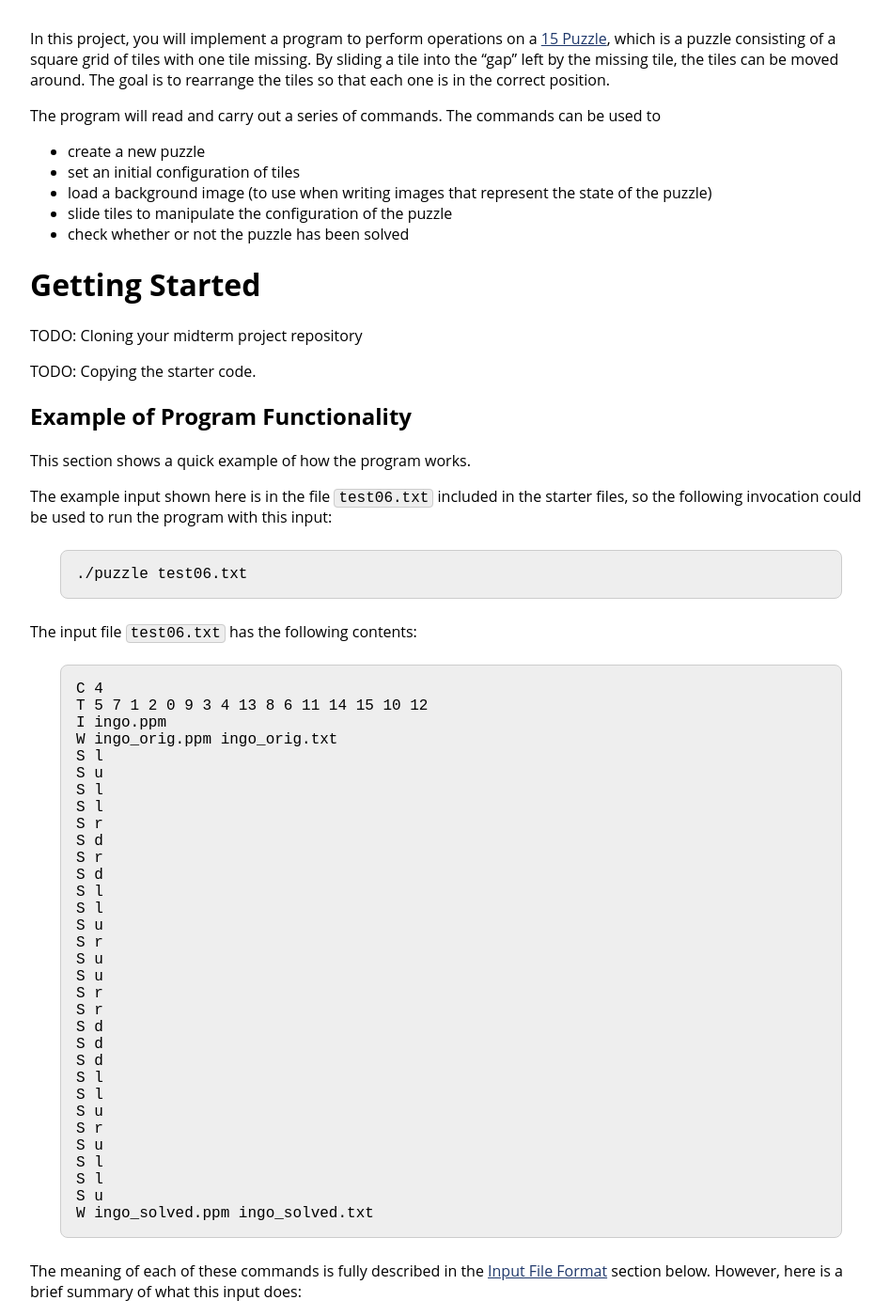
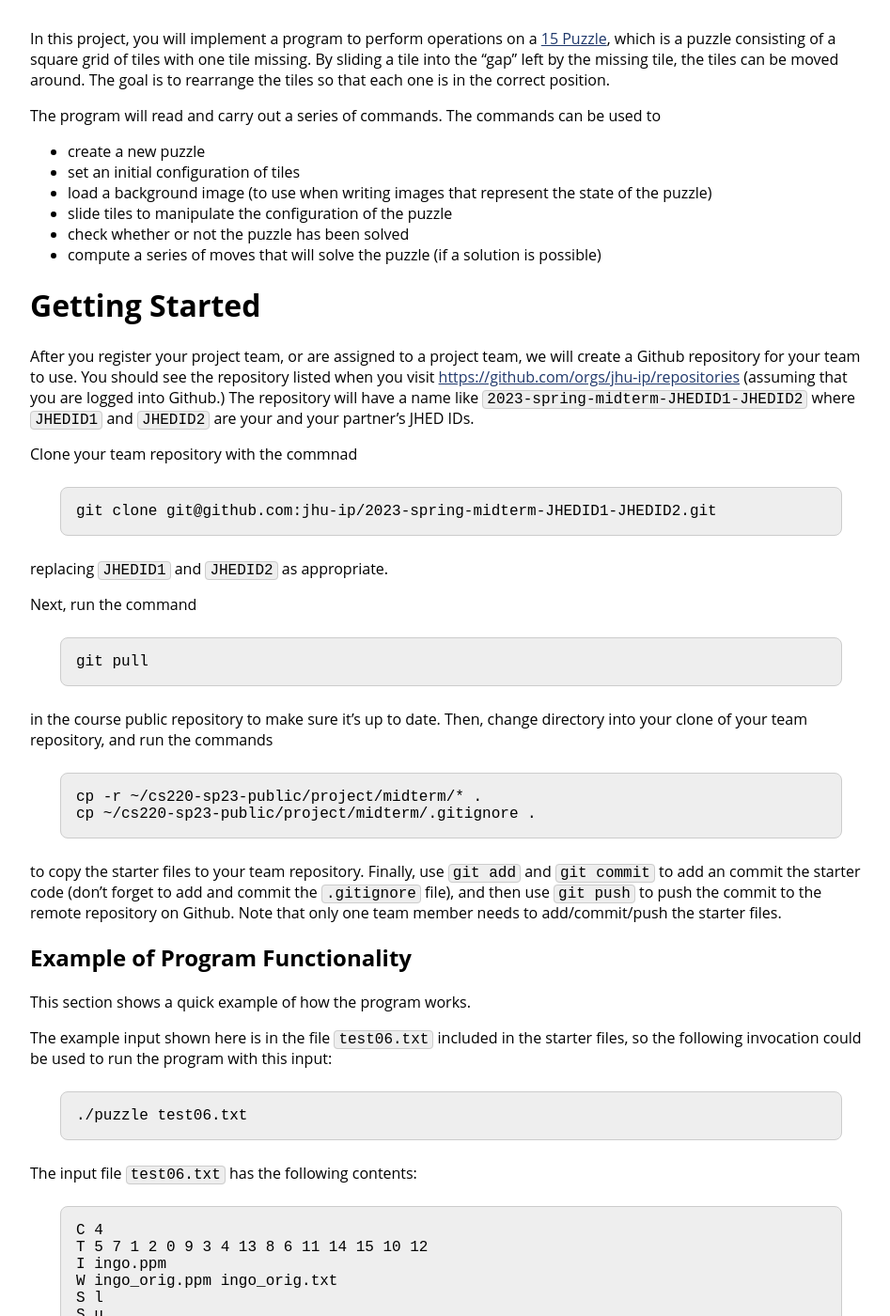
Before and after one commit to vivek-booshan/cs220-sp23, a Jekyll site: the page built from assign/midterm.md, in a window 1280 px wide and 1400 px high, scrolled down 717 px. Shown: the whole window at 94% size, without its empty margins (160-1107 px from the left). Built offline with Jekyll 4.4.1, drawn with Linux system fonts in a browser that asks for light colours.

Commit message:
instructions for getting started

````diff
--- a/assign/midterm.md
+++ b/assign/midterm.md
@@ -2,7 +2,6 @@
 layout: default
 title: "Midterm Project"
 ---
-
 
 <div class='admonition caution'>
 <div class='title'>Caution</div>
@@ -50,12 +49,46 @@ can be used to
   represent the state of the puzzle)
 * slide tiles to manipulate the configuration of the puzzle
 * check whether or not the puzzle has been solved
+* compute a series of moves that will solve the puzzle
+  (if a solution is possible)
 
 # Getting Started
 
-TODO: Cloning your midterm project repository
+After you register your project team, or are assigned to a project team,
+we will create a Github repository for your team to use. You should see
+the repository listed when you visit <https://github.com/orgs/jhu-ip/repositories>
+(assuming that you are logged into Github.) The repository will have
+a name like `2023-spring-midterm-JHEDID1-JHEDID2` where `JHEDID1` and
+`JHEDID2` are your and your partner's JHED IDs.
 
-TODO: Copying the starter code.
+Clone your team repository with the commnad
+
+```
+git clone git@github.com:jhu-ip/2023-spring-midterm-JHEDID1-JHEDID2.git
+```
+
+replacing `JHEDID1` and `JHEDID2` as appropriate.
+
+Next, run the command
+
+```
+git pull
+```
+
+in the course public repository to make sure it's up to date. Then, change
+directory into your clone of your team repository, and run the commands
+
+```
+cp -r ~/cs220-sp23-public/project/midterm/* .
+cp ~/cs220-sp23-public/project/midterm/.gitignore .
+```
+
+to copy the starter files to your team repository. Finally, use
+`git add` and `git commit` to add an commit the starter code
+(don't forget to add and commit the `.gitignore` file), and then
+use `git push` to push the commit to the remote repository on Github.
+Note that only one team member needs to add/commit/push the starter
+files.
 
 ## Example of Program Functionality
 
````
